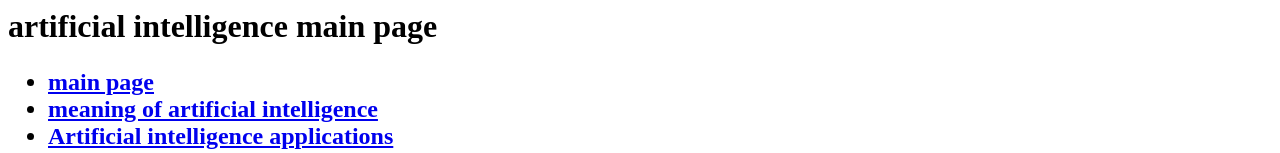
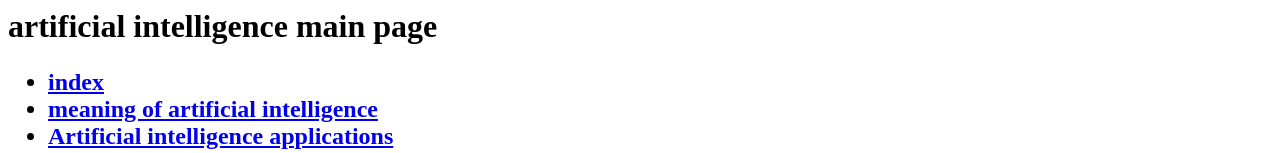
Before and after one commit to Omar-Mohamed2002/Html.elnaeb, a plain HTML site: page index.html in a window 1280 px wide. Shown: the top 153 px of the page. Drawn offline with Linux system fonts and the light colour scheme.

Commit message:
Update index.html

```diff
--- a/index.html
+++ b/index.html
@@ -4,7 +4,7 @@
 
 <h2><links:></h2.>
 <ul>
-    <li><a href="index.html">main page</a</li>
+    <li><a href="index.html">index</a</li>
     <li><a href="meaning of artificial intelligence.html">meaning of artificial intelligence </a></li>
     <li><a href="Artificial intelligence applications.html">Artificial intelligence applications</a></li>
     <li><a href="History of artificial intelligence.html">History of artificial intelligence</a></li>
```
